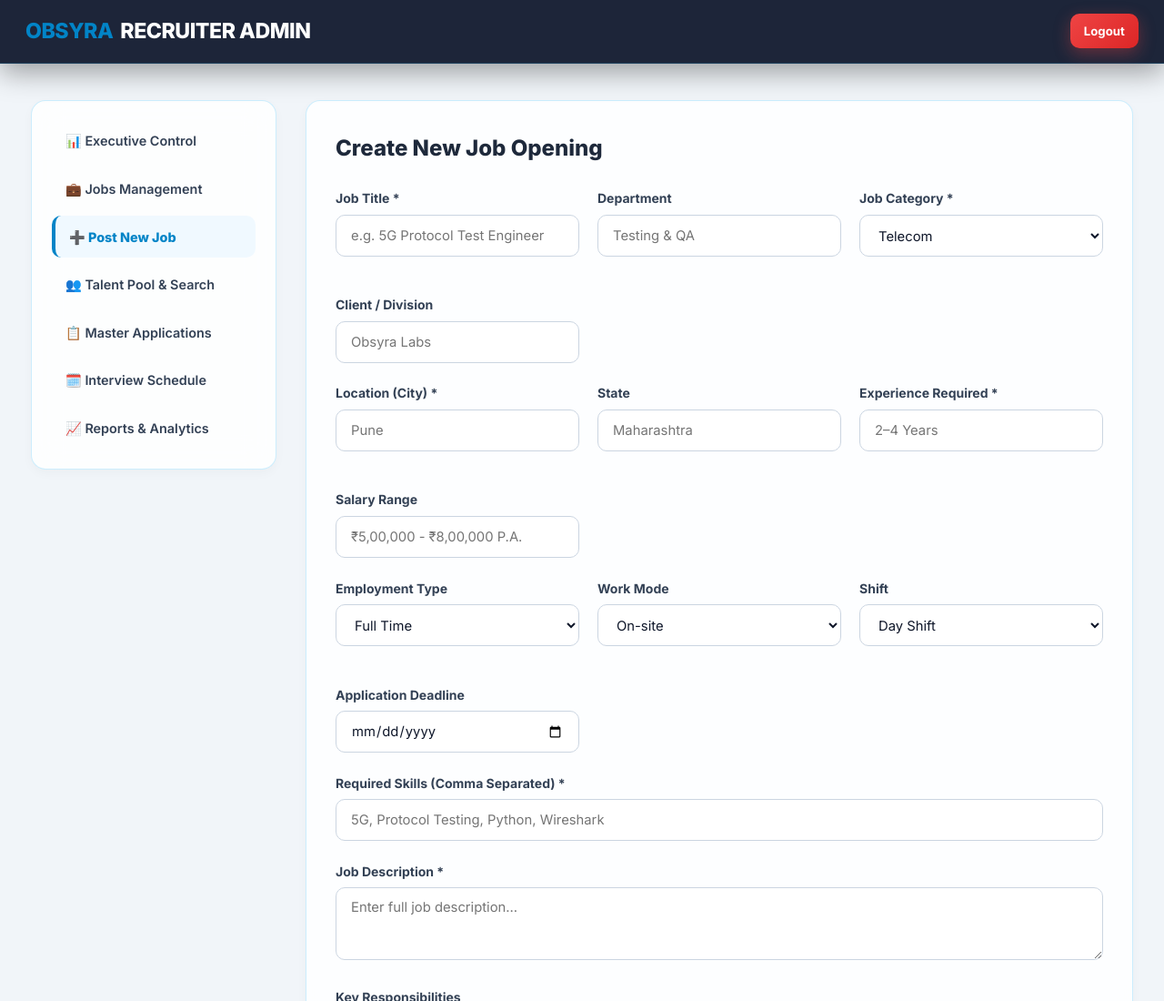
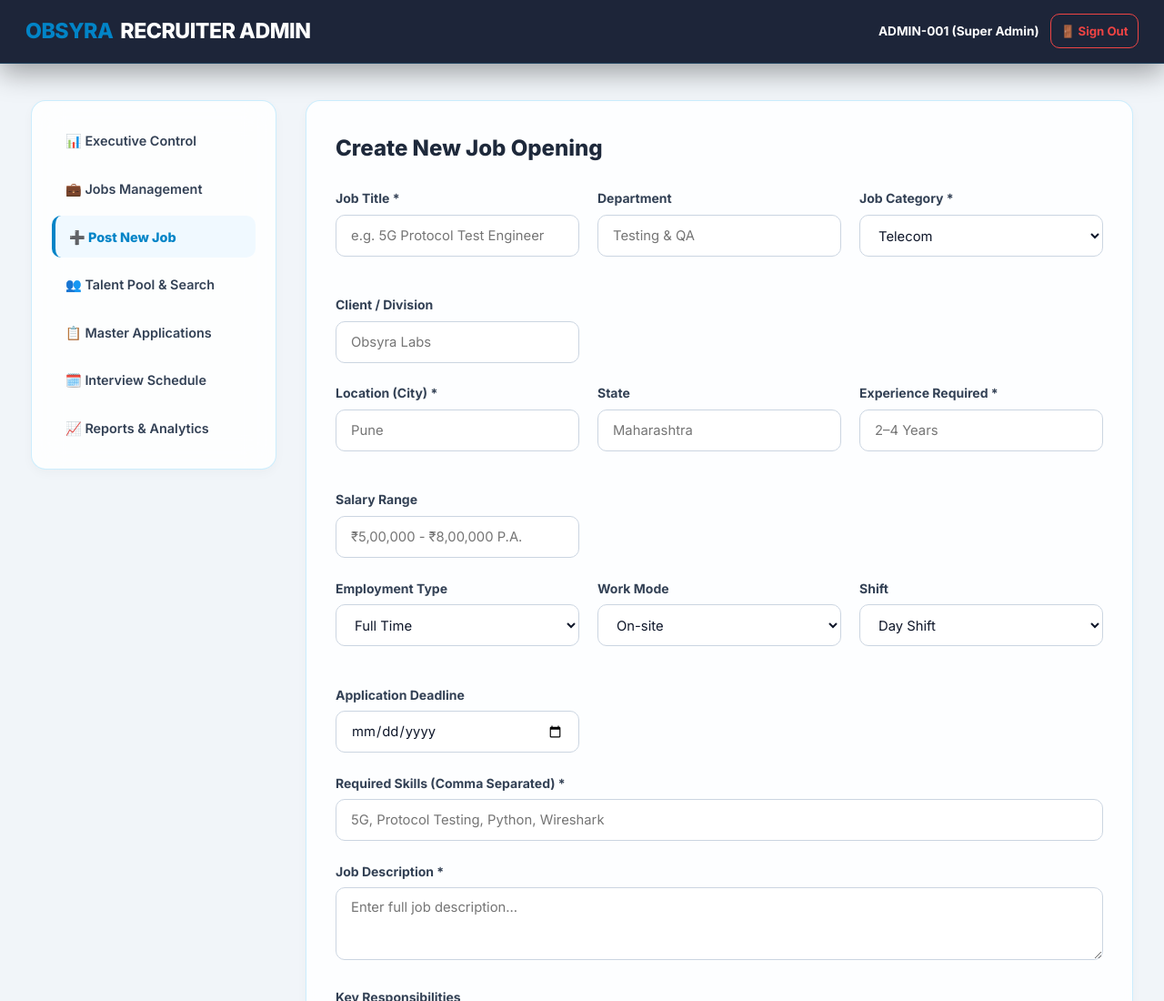
Before and after one commit to ghodkeswapnil056-prog/obsyra.co.in, a plain HTML site: page admin/create-job.html in a window 1280 px wide. Shown: the top 1100 px of the page at 91% size. Drawn offline with Linux system fonts and the light colour scheme; sample sign-in values are in the browser's storage.

Commit message:
Audit and unify all admin navbar buttons and event handlers across all pages

```diff
--- a/admin/create-job.html
+++ b/admin/create-job.html
@@ -10,8 +10,9 @@
 <body>
   <nav class="navbar">
     <a href="dashboard.html" class="nav-brand"><span style="color:var(--primary);">OBSYRA</span> RECRUITER ADMIN</a>
-    <div class="nav-auth">
-      <button onclick="AUTH.logoutAdmin()" class="btn btn-sm btn-danger">Logout</button>
+    <div style="display:flex; align-items:center; gap:0.75rem;">
+      <div style="color:white; font-size:0.85rem; font-weight:700;">ADMIN-001 (Super Admin)</div>
+      <button onclick="AUTH.adminLogout()" class="btn btn-outline btn-sm" style="color:#ef4444; border-color:#ef4444; padding:0.25rem 0.65rem;">🚪 Sign Out</button>
     </div>
   </nav>
 
```
Also changed, not shown: admin/notifications.html (+4 -1 lines), admin/reports.html (+4 -1 lines).
